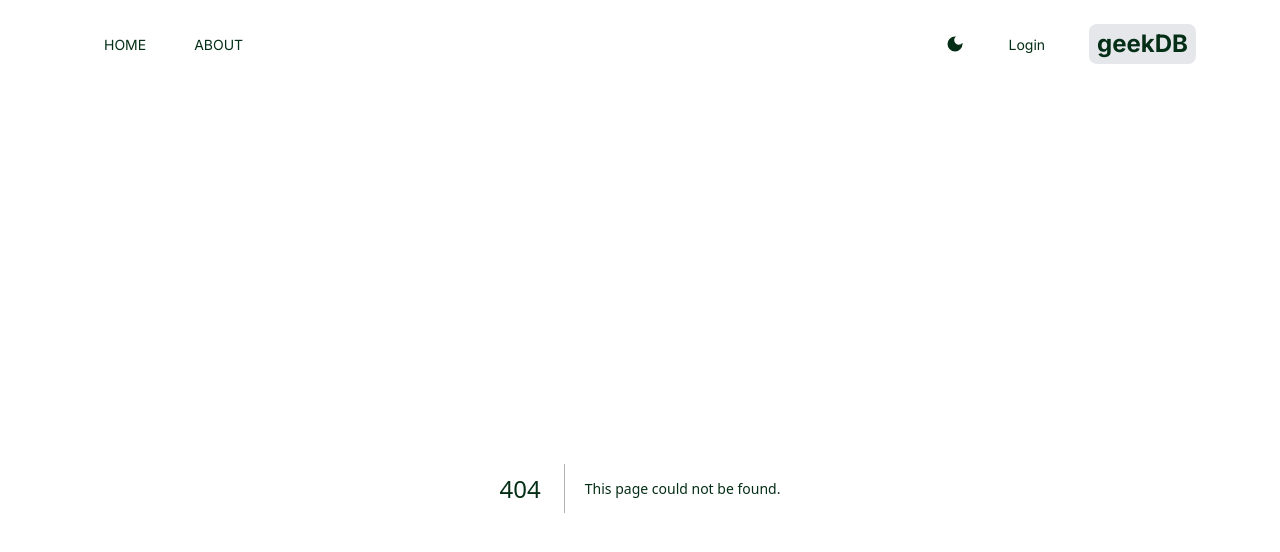
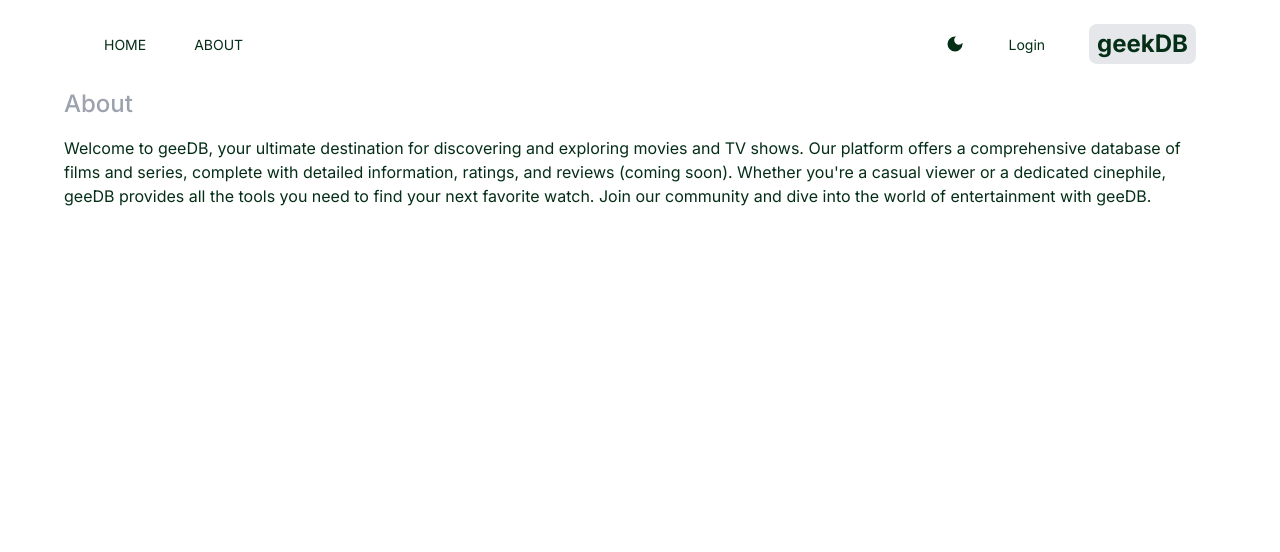
Before and after one commit to matlesz/geekDb, a Next.js app: page /about in a window 1280 px wide. Before the commit this address had no page. Shown: the top 552 px of the page. Built offline with nearby package versions, Linux system fonts and the light colour scheme.

Commit message:
feat: Add About page component

```diff
--- /dev/null
+++ b/src/app/about/page.jsx
@@ -0,0 +1,13 @@
+export default function About() {
+  return (
+    <div className="max-w-6xl mx-auto space-y-4">
+        <h1 className="text-2xl font-medium text-gray-400">About</h1>
+        <p>
+        Welcome to geeDB, your ultimate destination for discovering and exploring movies and TV shows.
+        Our platform offers a comprehensive database of films and series, complete with detailed information, ratings, and reviews (coming soon).
+        Whether you're a casual viewer or a dedicated cinephile, geeDB provides all the tools you need to find your next favorite watch.
+        Join our community and dive into the world of entertainment with geeDB.
+        </p>
+    </div>
+  )
+}
```
